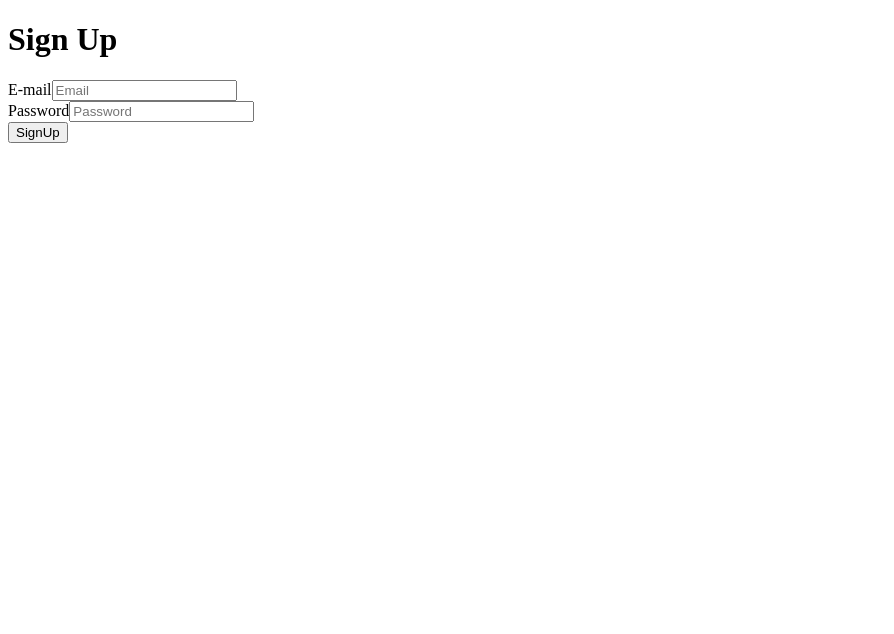
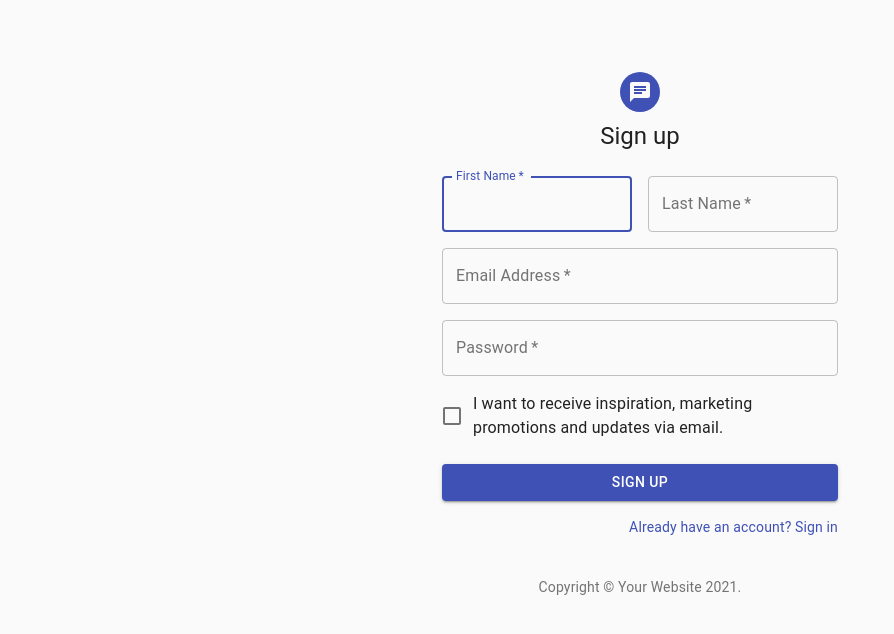
Before and after one commit to ulkk/chatapp59, a React (Create React App) app: page /signup in a window 1280 px wide. Shown: the top 634 px of the page, without its empty margins (0-894 px from the left). Built offline with nearby package versions, Linux system fonts and the light colour scheme; no server answers.

Commit message:
material-uiで見た目を調整

```diff
--- a/src/pages/Login.js
+++ b/src/pages/Login.js
@@ -1,50 +1,147 @@
-import React , {useState} from 'react'
-import firebase from '../config/firebase'
+import React, { useState, useContext } from "react";
+import { Redirect } from "react-router-dom";
+import { AuthContext } from "../AuthService";
+import firebase from "../config/firebase";
+import Avatar from "@material-ui/core/Avatar";
+import Button from "@material-ui/core/Button";
+import CssBaseline from "@material-ui/core/CssBaseline";
+import TextField from "@material-ui/core/TextField";
+import FormControlLabel from "@material-ui/core/FormControlLabel";
+import Checkbox from "@material-ui/core/Checkbox";
+import Link from "@material-ui/core/Link";
+import Grid from "@material-ui/core/Grid";
+import Box from "@material-ui/core/Box";
+import LockOutlinedIcon from "@material-ui/icons/LockOutlined";
+import ChatIcon from "@material-ui/icons/Chat";
+import Typography from "@material-ui/core/Typography";
+import { makeStyles } from "@material-ui/core/styles";
+import Container from "@material-ui/core/Container";
 
-const Login = () => {
-    const[email,setEmail]=useState('')
-    const[password,setPassword]=useState('')
-
-    const handleSubmit=(e)=>{
-        e.preventDefault()
-        firebase.auth().signInWithEmailAndPassword(email,password)
-        .catch(err => {
-            console.log(err)
-        })
+function Copyright() {
+  return (
+    <Typography variant="body2" color="textSecondary" align="center">
+      {"Copyright © "}
+      <Link color="inherit" href="https://material-ui.com/">
+        Your Website
+      </Link>{" "}
+      {new Date().getFullYear()}
+      {"."}
+    </Typography>
+  );
 }
 
+const useStyles = makeStyles((theme) => ({
+  paper: {
+    marginTop: theme.spacing(8),
+    display: "flex",
+    flexDirection: "column",
+    alignItems: "center",
+  },
+  avatar: {
+    margin: theme.spacing(1),
+    backgroundColor: theme.palette.primary.main,
+  },
+  form: {
+    width: "100%", // Fix IE 11 issue.
+    marginTop: theme.spacing(1),
+  },
+  submit: {
+    margin: theme.spacing(3, 0, 2),
+  },
+}));
+
+export default function Login({ history }) {
+  const classes = useStyles();
+  const [email, setEmail] = useState("");
+  const [password, setPassword] = useState("");
+  const user = useContext(AuthContext);
+
+  if (user) {
+    return <Redirect to="/" />;
+  }
+
+  const handleSubmit = (e) => {
+    e.preventDefault();
+    firebase
+      .auth()
+      .signInWithEmailAndPassword(email, password)
+      .then(() => {
+        history.push("/");
+      })
+      .catch((err) => {
+        console.log(err);
+      });
+  };
+
   return (
-        <>
-        <h1>Login</h1>
-        <form onSubmit = {handleSubmit}>
-            <div>
-                <label htmlFor = 'email'>E-mail</label>
-                <input
-                    type = 'email'
-                    id = 'email'
-                    name = 'email'
-                    placeholder = 'Email'
-                    onChange={e=>{
-                        setEmail(e.target.value)
+    <Container component="main" maxWidth="xs">
+      <CssBaseline />
+      <div className={classes.paper}>
+        <Avatar className={classes.avatar}>
+          <ChatIcon />
+        </Avatar>
+        <Typography component="h1" variant="h5">
+          Sign in
+        </Typography>
+        <form className={classes.form} noValidate onSubmit={handleSubmit}>
+          <TextField
+            variant="outlined"
+            margin="normal"
+            required
+            fullWidth
+            id="email"
+            label="Email Address"
+            name="email"
+            autoComplete="email"
+            autoFocus
+            onChange={(e) => {
+              setEmail(e.target.value);
             }}
           />
-            </div>
-            <div>
-                <label htmlFor = 'password'>Password</label>
-                <input
-                    type = 'password'
-                    id = 'password'
-                    name = 'password'
-                    placeholder = 'Password'
-                    onChange={e=>{
-                        setPassword(e.target.value)
+          <TextField
+            variant="outlined"
+            margin="normal"
+            required
+            fullWidth
+            name="password"
+            label="Password"
+            type="password"
+            id="password"
+            autoComplete="current-password"
+            onChange={(e) => {
+              setPassword(e.target.value);
             }}
           />
+          <FormControlLabel
+            control={<Checkbox value="remember" color="primary" />}
+            label="Remember me"
+          />
+          <Button
+            type="submit"
+            fullWidth
+            variant="contained"
+            color="primary"
+            className={classes.submit}
+          >
+            Sign In
+          </Button>
+          <Grid container>
+            <Grid item xs>
+              <Link href="#" variant="body2">
+                Forgot password?
+              </Link>
+            </Grid>
+            <Grid item>
+              <Link href="/signup" variant="body2">
+                {"Don't have an account? Sign Up"}
+              </Link>
+            </Grid>
+          </Grid>
+        </form>
       </div>
-            <button type = 'submit'>Login</button>
-        </form>
-        </>
-    )
+      <Box mt={8}>
+        <Copyright />
+      </Box>
+    </Container>
+  );
 }
-
-export default Login
--- a/src/pages/SignUp.js
+++ b/src/pages/SignUp.js
@@ -1,49 +1,212 @@
-import {useState} from 'react'
-import firebase from '../config/firebase'
+import React, { useState } from "react";
+import firebase from "../config/firebase";
+import Avatar from "@material-ui/core/Avatar";
+import Button from "@material-ui/core/Button";
+import CssBaseline from "@material-ui/core/CssBaseline";
+import TextField from "@material-ui/core/TextField";
+import FormControlLabel from "@material-ui/core/FormControlLabel";
+import Checkbox from "@material-ui/core/Checkbox";
+import Link from "@material-ui/core/Link";
+import Grid from "@material-ui/core/Grid";
+import Box from "@material-ui/core/Box";
+import LockOutlinedIcon from "@material-ui/icons/LockOutlined";
+import ChatIcon from "@material-ui/icons/Chat";
+import Typography from "@material-ui/core/Typography";
+import { makeStyles } from "@material-ui/core/styles";
+import Container from "@material-ui/core/Container";
 
-const SignUp = () =>{
-    const[email,setEmail] = useState('')
-    const[password,setPassword] = useState('')
-    const handleSubmit = (e) =>{
-        e.preventDefault()
-        firebase.auth().createUserWithEmailAndPassword(email,password)
-        .catch(err => {
-            console.log(err)
-        })
+function Copyright() {
+  return (
+    <Typography variant="body2" color="textSecondary" align="center">
+      {"Copyright © "}
+      <Link color="inherit" href="https://material-ui.com/">
+        Your Website
+      </Link>{" "}
+      {new Date().getFullYear()}
+      {"."}
+    </Typography>
+  );
 }
 
+const useStyles = makeStyles((theme) => ({
+  paper: {
+    marginTop: theme.spacing(8),
+    display: "flex",
+    flexDirection: "column",
+    alignItems: "center",
+  },
+  avatar: {
+    margin: theme.spacing(1),
+    backgroundColor: theme.palette.primary.main,
+  },
+  form: {
+    width: "100%", // Fix IE 11 issue.
+    marginTop: theme.spacing(3),
+  },
+  submit: {
+    margin: theme.spacing(3, 0, 2),
+  },
+}));
+
+export default function SignUp() {
+  const classes = useStyles();
+  const [email, setEmail] = useState("");
+  const [password, setPassword] = useState("");
+  const handleSubmit = (e) => {
+    e.preventDefault();
+    firebase
+      .auth()
+      .createUserWithEmailAndPassword(email, password)
+      .catch((err) => {
+        console.log(err);
+      });
+  };
+
   return (
-        <>
-        <h1>Sign Up</h1>
-        <form onSubmit={handleSubmit}>
-            <div>
-                <label htmlFor = 'email'>E-mail</label>
-                <input
-                    type = 'email'
-                    id = 'email'
-                    name = 'email'
-                    placeholder = 'Email'
-                    onChange = {e=>{
-                        setEmail(e.target.value)
+    <Container component="main" maxWidth="xs">
+      <CssBaseline />
+      <div className={classes.paper}>
+        <Avatar className={classes.avatar}>
+          <ChatIcon />
+        </Avatar>
+        <Typography component="h1" variant="h5">
+          Sign up
+        </Typography>
+        <form className={classes.form} noValidate onSubmit={handleSubmit}>
+          <Grid container spacing={2}>
+            <Grid item xs={12} sm={6}>
+              <TextField
+                autoComplete="fname"
+                name="firstName"
+                variant="outlined"
+                required
+                fullWidth
+                id="firstName"
+                label="First Name"
+                autoFocus
+              />
+            </Grid>
+            <Grid item xs={12} sm={6}>
+              <TextField
+                variant="outlined"
+                required
+                fullWidth
+                id="lastName"
+                label="Last Name"
+                name="lastName"
+                autoComplete="lname"
+              />
+            </Grid>
+            <Grid item xs={12}>
+              <TextField
+                variant="outlined"
+                required
+                fullWidth
+                id="email"
+                label="Email Address"
+                name="email"
+                autoComplete="email"
+                onChange={(e) => {
+                  setEmail(e.target.value);
                 }}
               />
-            </div>
-            <div>
-            <label htmlFor = 'password'>Password</label>
-            <input
-                type = 'password'
-                id = 'password'
-                name = 'password'
-                placeholder = 'Password'
-                onChange={e=>{
-                    setPassword(e.target.value)
+            </Grid>
+            <Grid item xs={12}>
+              <TextField
+                variant="outlined"
+                required
+                fullWidth
+                name="password"
+                label="Password"
+                type="password"
+                id="password"
+                autoComplete="current-password"
+                onChange={(e) => {
+                  setPassword(e.target.value);
                 }}
               />
+            </Grid>
+            <Grid item xs={12}>
+              <FormControlLabel
+                control={<Checkbox value="allowExtraEmails" color="primary" />}
+                label="I want to receive inspiration, marketing promotions and updates via email."
+              />
+            </Grid>
+          </Grid>
+          <Button
+            type="submit"
+            fullWidth
+            variant="contained"
+            color="primary"
+            className={classes.submit}
+          >
+            Sign Up
+          </Button>
+          <Grid container justify="flex-end">
+            <Grid item>
+              <Link href="/login" variant="body2">
+                Already have an account? Sign in
+              </Link>
+            </Grid>
+          </Grid>
+        </form>
       </div>
-            <button type = 'submit'>SignUp</button>
-        </form>
-        </>
-    )
+      <Box mt={5}>
+        <Copyright />
+      </Box>
+    </Container>
+  );
 }
 
-export default SignUp
+// import { useState } from "react";
+// import firebase from "../config/firebase";
+
+// const SignUp = () => {
+//   const [email, setEmail] = useState("");
+//   const [password, setPassword] = useState("");
+//   const handleSubmit = (e) => {
+//     e.preventDefault();
+//     firebase
+//       .auth()
+//       .createUserWithEmailAndPassword(email, password)
+//       .catch((err) => {
+//         console.log(err);
+//       });
+//   };
+
+//   return (
+//     <>
+//       <h1>Sign Up</h1>
+//       <form onSubmit={handleSubmit}>
+//         <div>
+//           <label htmlFor="email">E-mail</label>
+//           <input
+//             type="email"
+//             id="email"
+//             name="email"
+//             placeholder="Email"
+//             onChange={(e) => {
+//               setEmail(e.target.value);
+//             }}
+//           />
+//         </div>
+//         <div>
+//           <label htmlFor="password">Password</label>
+//           <input
+//             type="password"
+//             id="password"
+//             name="password"
+//             placeholder="Password"
+//             onChange={(e) => {
+//               setPassword(e.target.value);
+//             }}
+//           />
+//         </div>
+//         <button type="submit">SignUp</button>
+//       </form>
+//     </>
+//   );
+// };
+
+// export default SignUp;
+//
```
Lines whose indentation alone changed are shown as unchanged.
